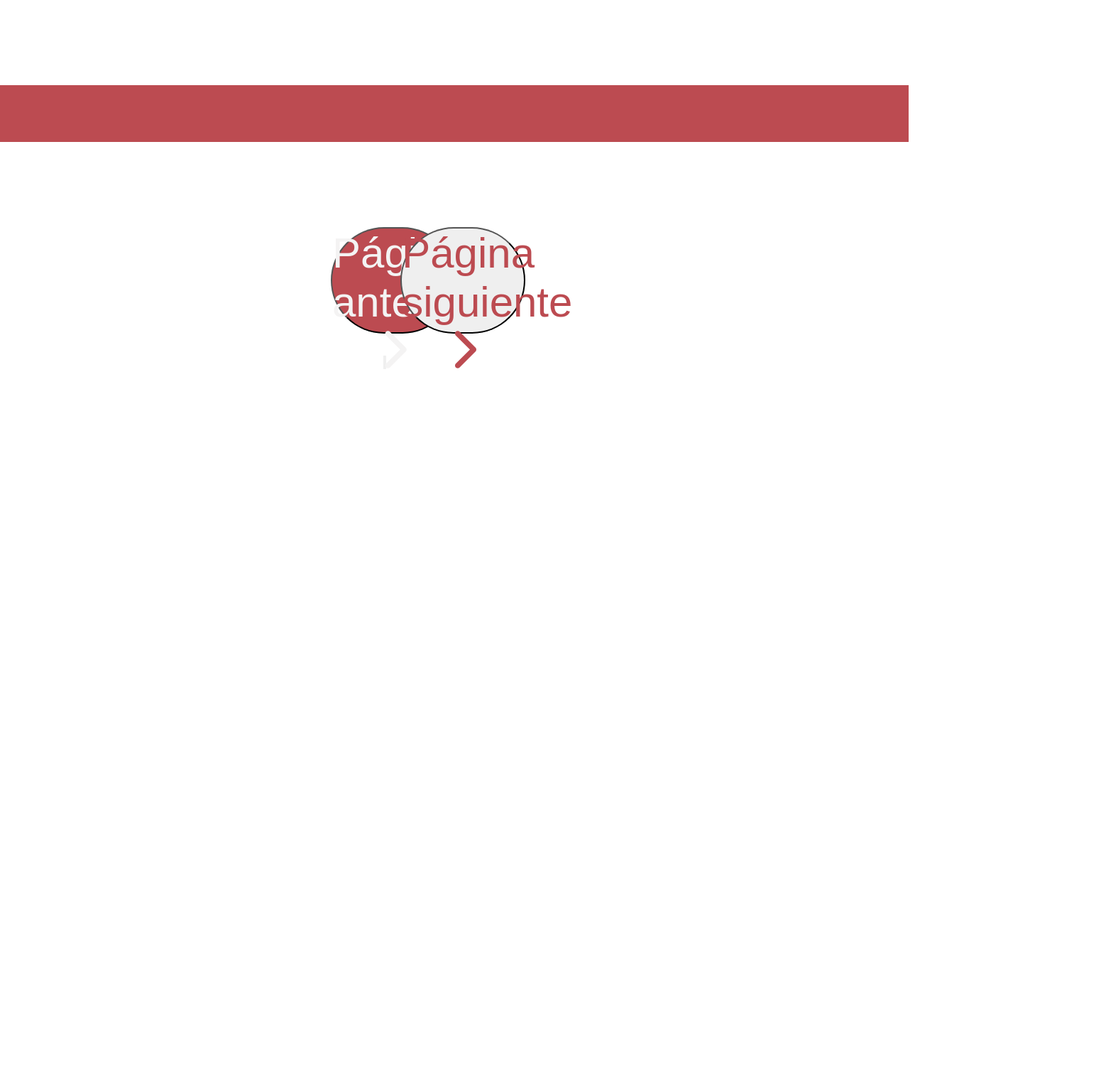
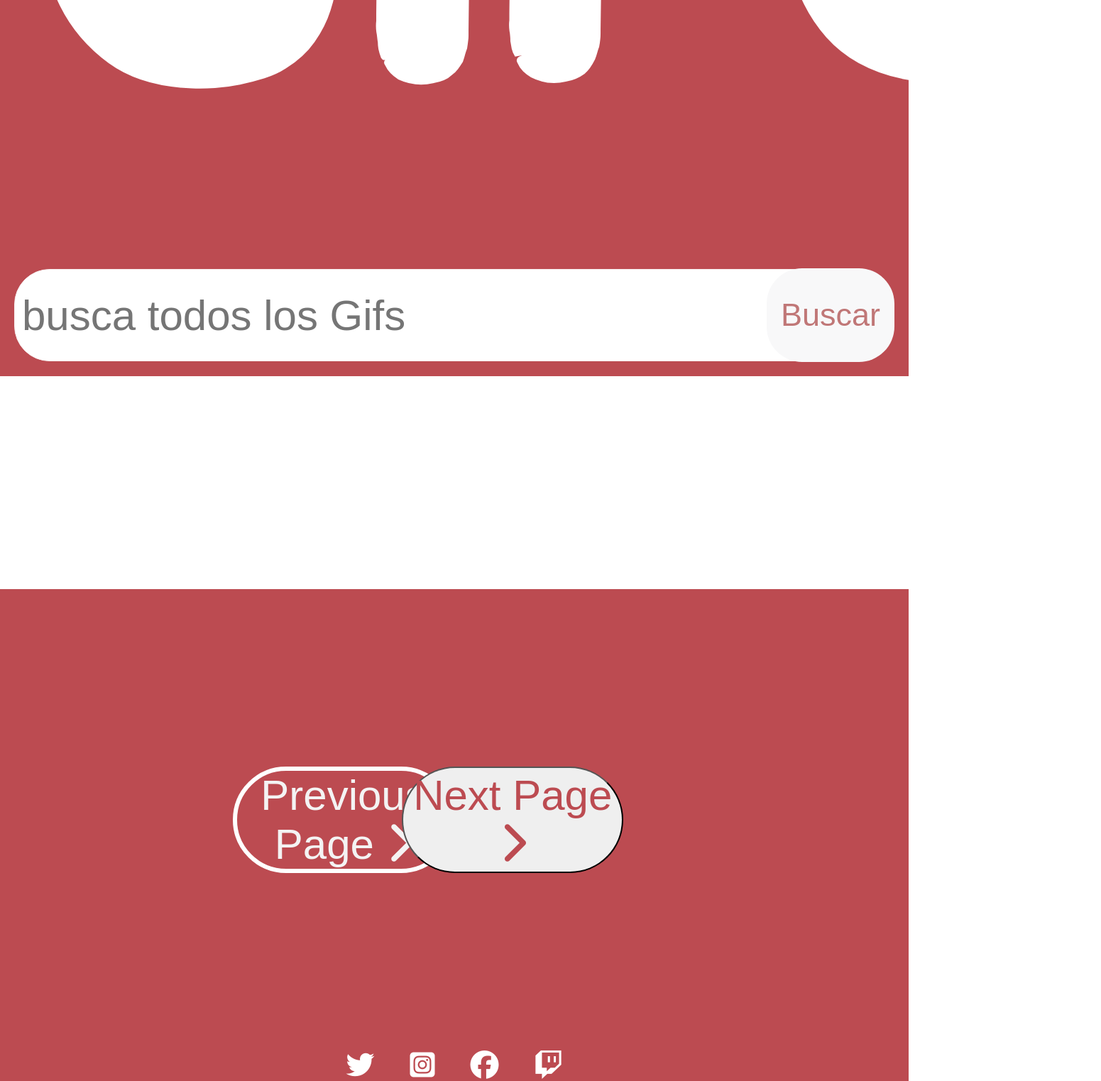
Before and after one commit to mariang1231/gif, a website: page index.html in a window 1280 px wide. Shown: the part 600-2123 px from the top of the page at 71% size, 1551 px wide, since content can reach past the window. Before the commit the page ends 800 px from the top, so only its background shows below. Drawn offline with Linux system fonts and the light colour scheme; no server answers.

Commit message:
footer realizado

```diff
--- a/index.html
+++ b/index.html
@@ -6,7 +6,6 @@
     <link rel="preconnect" href="https://fonts.googleapis.com">
     <link rel="preconnect" href="https://fonts.gstatic.com" crossorigin>
     <link href="https://fonts.googleapis.com/css2?family=Inter:wght@100..900&family=Jua&family=Nanum+Gothic&display=swap" rel="stylesheet">
-
     <title>Página de GIFs</title>
     <link rel="stylesheet" href="styles.css"> <!-- Archivo CSS para estilos -->
     <script
@@ -17,30 +16,31 @@
 <body>
     <header>
         <div class="favicon" ></div>
-        <h1>GIFS!</h1>
+        <h1>GIFS</h1>
     <main>
         <form class="searchForm">
-            <input type="text" id="searchterm" placeholder="Ingresa una búsqueda">
+            <input type="text" id="searchterm" placeholder="busca todos los Gifs">
             <button class="custom-bottom" onclick="searchgifs()">Buscar</button>
         </form>
     </header>
     <main id="grid-container" id="gifscontainer"></main>
     <footer>
-        <footer>
-            <div class="bottoms-pag">
+              <div class="bottoms-pag">
               <input type="button">
-              <button class="boton-anterior">Página anterior  <i class="fa-solid fa-chevron-right"></i></button>
-              <button class="boton-siguiente">Página siguiente  <i class="fa-solid fa-chevron-right"></i></button>
-            </div>
+              <button  class="previous-btn" onclick="previousPage()">Previous Page <i class="fa-solid fa-chevron-right"></i><button>
+              </button>
+              <button  class="next-btn"onclick="nextPage()">Next Page <i class="fa-solid fa-chevron-right"></i></button>
+
+              </div>
 
             <div class="icon">
               <i class="fa-brands fa-twitter"></i>
+              <i class="fa-brands fa-square-instagram"></i>
               <i class="fa-brands fa-facebook"></i>
-              <i class="fa-brands fa-square-instagram"></i>
+
               <i class="fa-brands fa-twitch"></i>
             </div>
             <p>&copy; Funny Gifs, Inc., 2024</p>
-          </footer>
 
     </footer>
 
--- a/main.js
+++ b/main.js
@@ -50,15 +50,15 @@ for (let i = 0; i < 36; i++) {
 
 
   // Función para buscar GIFs por término
-  window.onload = function() {
-    const apiKey = ''; // Reemplaza 'TuClaveDeAPI' con tu clave de API de Giphy
-    const trendingUrl = `https://api.giphy.com/v1/gifs/search?api_key=${LTb6bfRtbw8boTKLBN0la2rdyJjIQS8i}&limit=15`;
-  }
 
+  function searchGifs() {
+    const searchTerm = document.getElementById('searchterm').value; // Obtener el término de búsqueda del campo de entrada
+    const apiKey = 'LTb6bfRtbw8boTKLBN0la2rdyJjIQS8i'; // Tu clave de API de Giphy
 
-  function searchgifs() {
-    const searchTerm = document.getElementById('searchterm').value;
-    const searchUrl = `api.giphy.com/v1/gifs/search?api_key=${LTb6bfRtbw8boTKLBN0la2rdyJjIQS8i}&q=${searchTerm}&limit=20`;
+    // Construir la URL de búsqueda con el término de búsqueda y la clave de API
+    const searchUrl = `https://api.giphy.com/v1/gifs/search?api_key=${apiKey}&q=${searchTerm}&limit=20`;
+
+    // Llamar a la función fetchGifs() para obtener y mostrar los GIFs
     fetchGifs(searchUrl);
   }
 
@@ -99,3 +99,23 @@ const searchForm = document.createElement('form');
 searchForm.id = 'searchForm';
 // Configurar otros atributos y contenido del formulario si es necesario
 document.body.appendChild(searchForm);
+
+
+// Funciones para manejar las páginas
+let currentPage = 0;
+
+function nextPage() {
+    currentPage++;
+    // Aquí puedes implementar la lógica para cargar la siguiente página de GIFs
+    // Por ejemplo, puedes llamar a una función para cargar los GIFs de la página actual
+    // y actualizar la grilla de GIFs
+}
+
+function previousPage() {
+    if (currentPage > 0) {
+        currentPage--;
+        // Aquí puedes implementar la lógica para cargar la página anterior de GIFs
+        // Por ejemplo, puedes llamar a una función para cargar los GIFs de la página actual
+        // y actualizar la grilla de GIFs
+    }
+}
--- a/styles.css
+++ b/styles.css
@@ -52,7 +52,7 @@ header {
     font-family: "Jua", sans-serif;
     margin: 0;
     padding: 0;
-    font-size: 100px;
+    font-size: 750px;
   }
 
 
@@ -106,20 +106,19 @@ footer {
   padding: 0px;
   text-align: center;
   width: 100%;
-  height: 80px;
-  position: fixed;
+  height: 800px;
   bottom: 0;
 }
 
 .bottoms-pag {
   justify-content: space-between;
   border-radius: 50px ;
-  padding: 200px;
+  padding: 250px;
   font-size: 80px;
 }
 
 
-.boton-anterior, .boton-siguiente {
+.previous-btn, .next-btn {
   height: 10px;
   width: 10%;
   margin-left: -100px;
@@ -128,18 +127,39 @@ footer {
   cursor: pointer;
 }
 
-.boton-anterior {
-  background-color: #BC4B51;
-  height: 150px;
-  width: 20%;
-  color: #f4f3f3;
+
+  .previous-btn {
+    height: 150px;
+    width:40%;
+    border-radius: 300px; /* Modifica el radio del borde según sea necesario */
+    font-size: 60px; /* Modifica el tamaño de la fuente según sea necesario */
+    /* Otros estilos que desees aplicar al botón "Previous Page" */
+    color: #f4f3f3;
+    background-color: #BC4B51;
+    border: 6px solid white;
+
+
+
 }
 
-.boton-siguiente {
+.next-btn {
   color: #BC4B51;
   height: 150px;
-  width: 20%;
+  width: 40%;
   border-radius: 300px;
   padding: -20px;
   font-size: 60px;
 }
+
+.icon  {
+  display: flex;
+  gap: 50px;
+  font-size: 40px; /* Tamaño del icono */
+  justify-content: center;
+}
+
+
+p{
+  font-size: 30px;
+  margin-top: 30px;
+}
```
